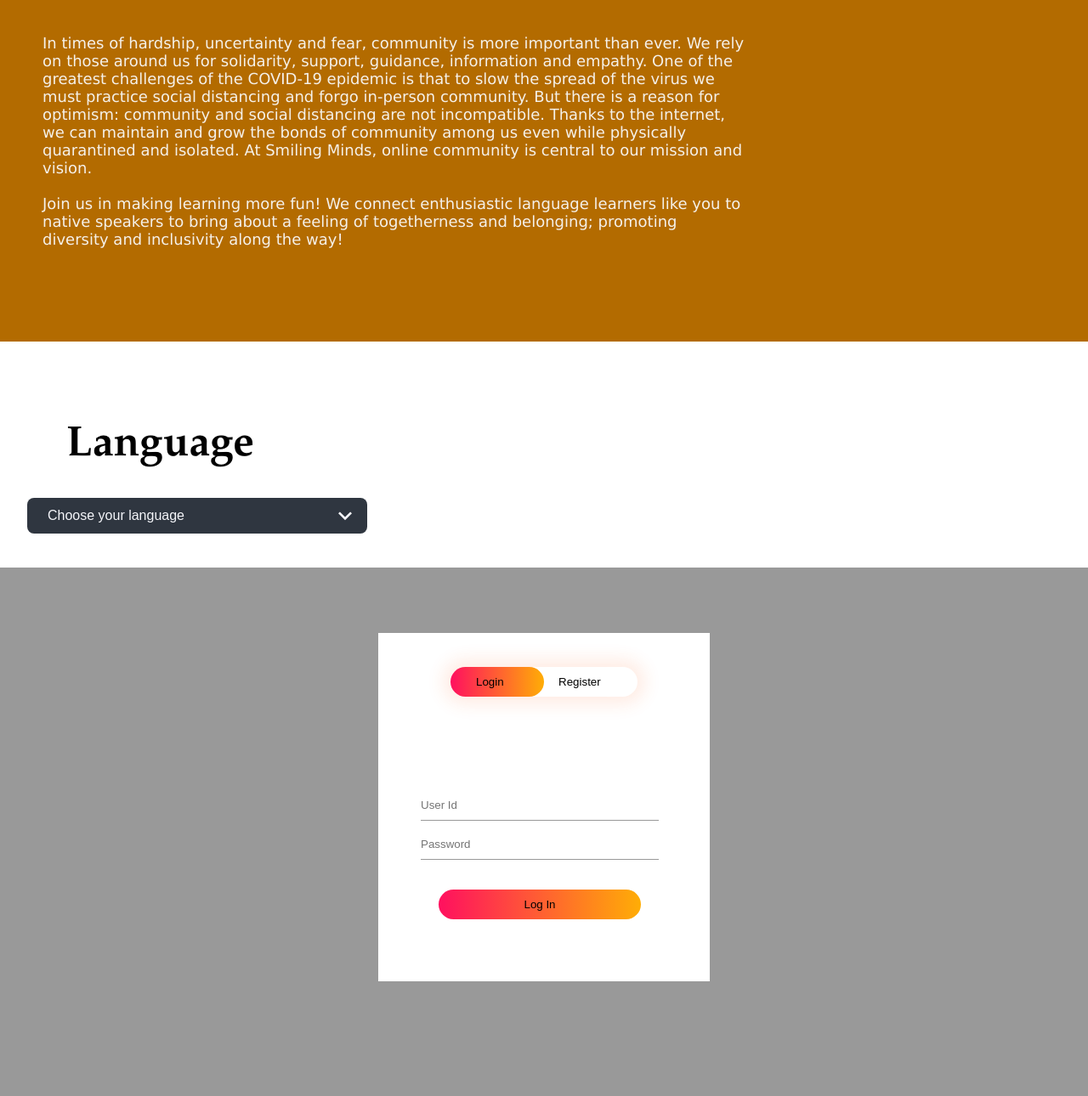
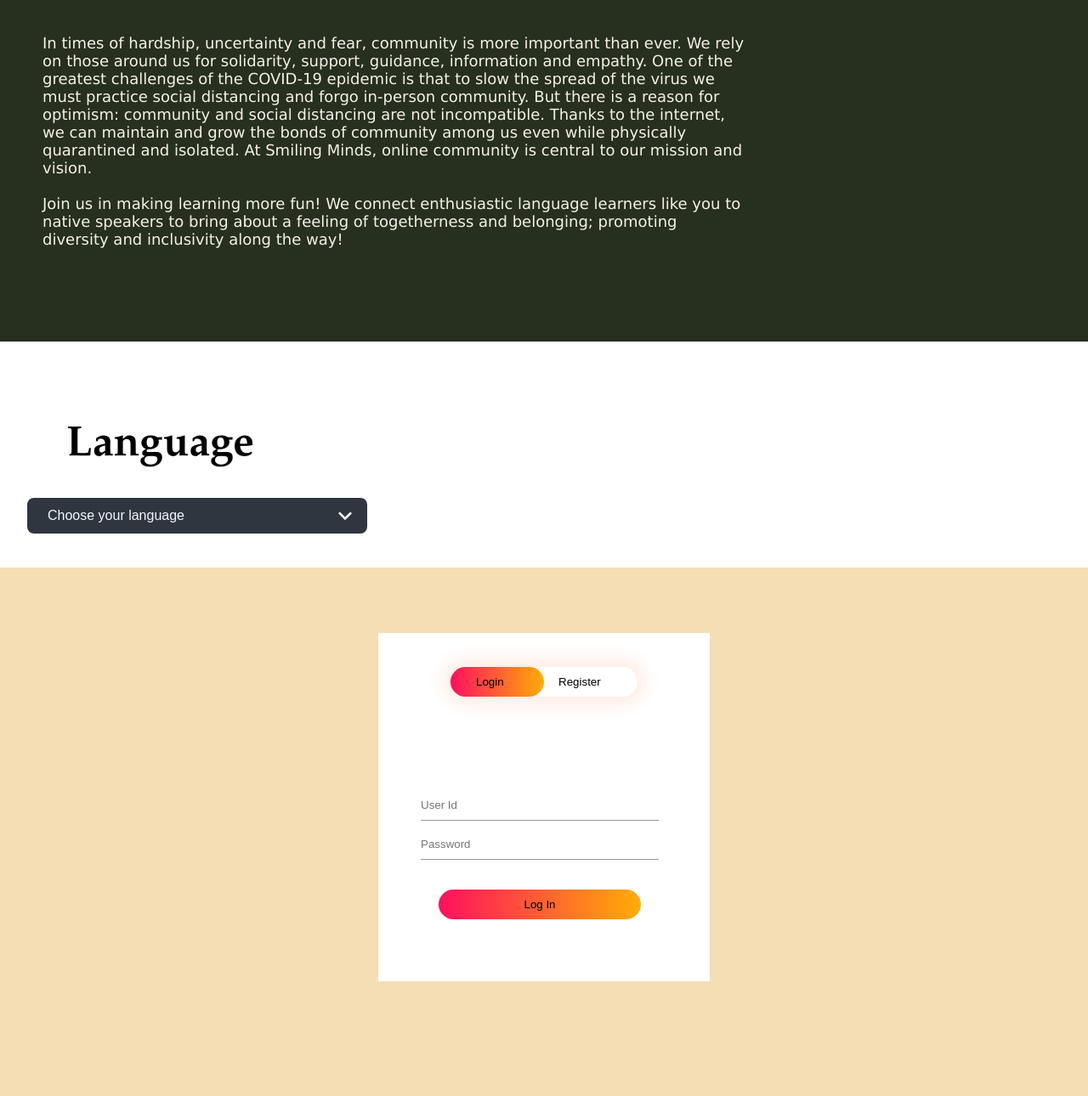
Before and after one commit to Shriya-Rai/SmilingMinds, a plain HTML site: page index.html in a window 1280 px wide. Shown: the part 717-2007 px from the top of the page at 85% size. Drawn offline with Linux system fonts and the light colour scheme; a web font is replaced by a local one.

Commit message:
Update style.css

```diff
--- a/style.css
+++ b/style.css
@@ -106,13 +106,14 @@
     padding: 50px;
     padding-bottom: 60px;
     height: 65%;
-    background-color: #b36b00;
+    background-color: #272f1e;
   }
 
 #about h1{
     font-family: Garamond, serif;
     color: #000;
     font-size: 60px;
+    font-color: #f5deb3;
 }
 
 #about p{
@@ -232,7 +233,7 @@
   height: 100%;
   width: 100%;
   position: absolute;
-  background-color: rgb(0,0,0,0.4);
+  background-color: #f5deb3;
 }
 
 .form-box{
```
